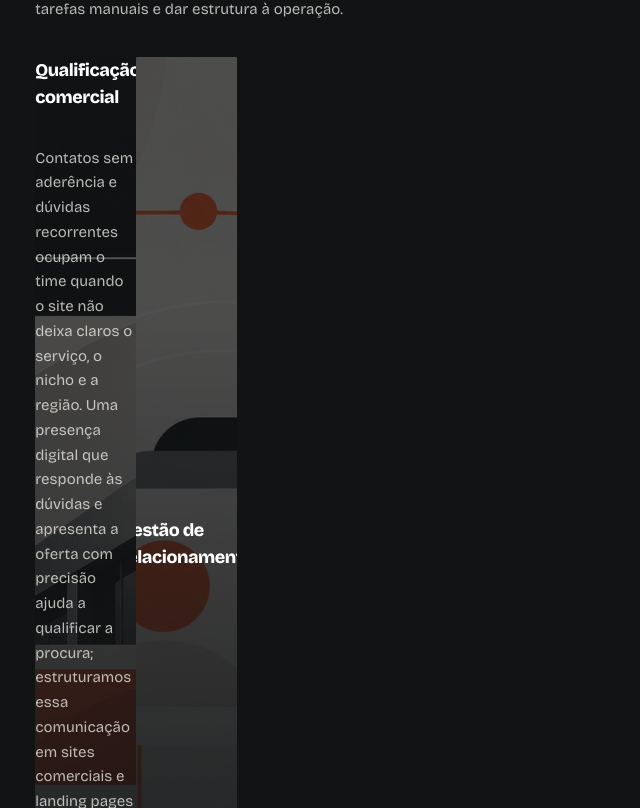
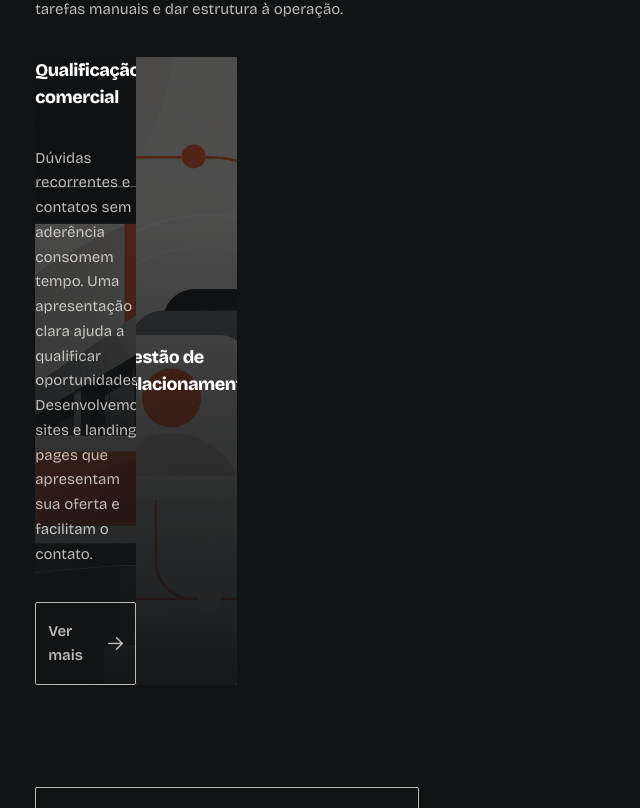
Before and after one commit to FragaTheus/optional-site-comercial, an Angular app: page / in a window 1280 px wide. Shown: the part 2132-2940 px from the top of the page, without its empty margins (0-640 px from the left). Built offline with nearby package versions, Linux system fonts and the light colour scheme.

Commit message:
content: atualiza textos das frentes comerciais
Co-authored-by: Copilot <223556219+Copilot@users.noreply.github.com>

```diff
--- a/src/app/features/site/home/sections/solutions-intro/solutions-intro-section-component.html
+++ b/src/app/features/site/home/sections/solutions-intro/solutions-intro-section-component.html
@@ -5,7 +5,8 @@
         <strong>Soluções</strong> para cada <strong>gargalo operacional</strong>
       </h2>
       <p appReveal class="max-w-xl">
-        Quatro frentes para qualificar a procura, organizar relacionamentos, reduzir tarefas manuais e dar estrutura à operação.
+        Quatro frentes para qualificar a procura, organizar relacionamentos, reduzir tarefas manuais
+        e dar estrutura à operação.
       </p>
     </header>
 
@@ -68,7 +69,7 @@
             <a
               [routerLink]="['/servicos', solution.serviceSlug]"
               class="btn btn-secondary max-w-full px-3 2xl:w-auto 2xl:max-w-none 2xl:px-gutter"
-              >Conhecer {{ solution.label }}<i class="pi pi-arrow-right" aria-hidden="true"></i
+              >Ver mais<i class="pi pi-arrow-right" aria-hidden="true"></i
             ></a>
           </div>
         </li>
--- a/src/app/features/site/home/sections/solutions-intro/solutions-intro-section-component.ts
+++ b/src/app/features/site/home/sections/solutions-intro/solutions-intro-section-component.ts
@@ -7,28 +7,28 @@ const SOLUTIONS = [
     slug: 'qualificacao',
     label: 'Qualificação comercial',
     serviceSlug: 'sites',
-    text: 'Contatos sem aderência e dúvidas recorrentes ocupam o time quando o site não deixa claros o serviço, o nicho e a região. Uma presença digital que responde às dúvidas e apresenta a oferta com precisão ajuda a qualificar a procura; estruturamos essa comunicação em sites comerciais e landing pages alinhados à oferta e ao público.',
+    text: 'Dúvidas recorrentes e contatos sem aderência consomem tempo. Uma apresentação clara ajuda a qualificar oportunidades. Desenvolvemos sites e landing pages que apresentam sua oferta e facilitam o contato.',
     image: 'site-abstract.png',
   },
   {
     slug: 'relacionamento',
     label: 'Gestão de relacionamento',
     serviceSlug: 'crm',
-    text: 'Quando o histórico e os próximos passos ficam espalhados entre mensagens, planilhas e pessoas, o relacionamento depende da memória da equipe. Um processo visível ajuda a dar continuidade a cada contato; desenhamos um CRM sob medida para registrar interações, responsabilidades e etapas do atendimento.',
+    text: 'Informações dispersas dificultam o acompanhamento dos clientes. Com tudo centralizado, a equipe ganha agilidade. Desenvolvemos CRMs sob medida para organizar históricos, contatos e oportunidades.',
     image: 'crm.png',
   },
   {
     slug: 'processos',
-    label: 'Automações de processo',
+    label: 'Automações de processos',
     serviceSlug: 'automacoes',
-    text: 'Tarefas repetitivas e a transferência manual de dados entre sistemas consomem tempo e abrem espaço para inconsistências. Com integrações e fluxos definidos, a equipe pode acompanhar as etapas sem refazer o mesmo trabalho; mapeamos o processo e automatizamos regras, exceções e sinalização de falhas.',
+    text: 'Tarefas manuais e repetitivas consomem tempo e geram retrabalho. Processos automatizados liberam capacidade operacional. Integramos sistemas e automatizamos fluxos conforme as necessidades da empresa.',
     image: 'automation.png',
   },
   {
     slug: 'operacao',
     label: 'Organização operacional',
     serviceSlug: 'erp',
-    text: 'Quando controles, registros e rotinas ficam em ferramentas separadas, é difícil saber o que aconteceu e qual é o próximo passo. Organizar informações e rastreabilidade ajuda a acompanhar a operação com mais clareza; desenvolvemos sistemas de gestão a partir das rotinas, dos registros e dos controles que o negócio precisa.',
+    text: 'Controles dispersos dificultam a gestão e geram retrabalho. Informações centralizadas facilitam o acompanhamento da operação. Desenvolvemos sistemas de gestão com processos, registros e rastreabilidade.',
     image: 'erp.png',
   },
 ] as const;
@@ -46,7 +46,9 @@ export class SolutionsIntroSectionComponent {
     ...solution,
     image: `/solutions/${solution.image}`,
   }));
+
   protected readonly selected = signal<SolutionSlug>(SOLUTIONS[0].slug);
+
   protected readonly selectedIndex = computed(() =>
     this.solutions.findIndex((solution) => solution.slug === this.selected()),
   );
```
